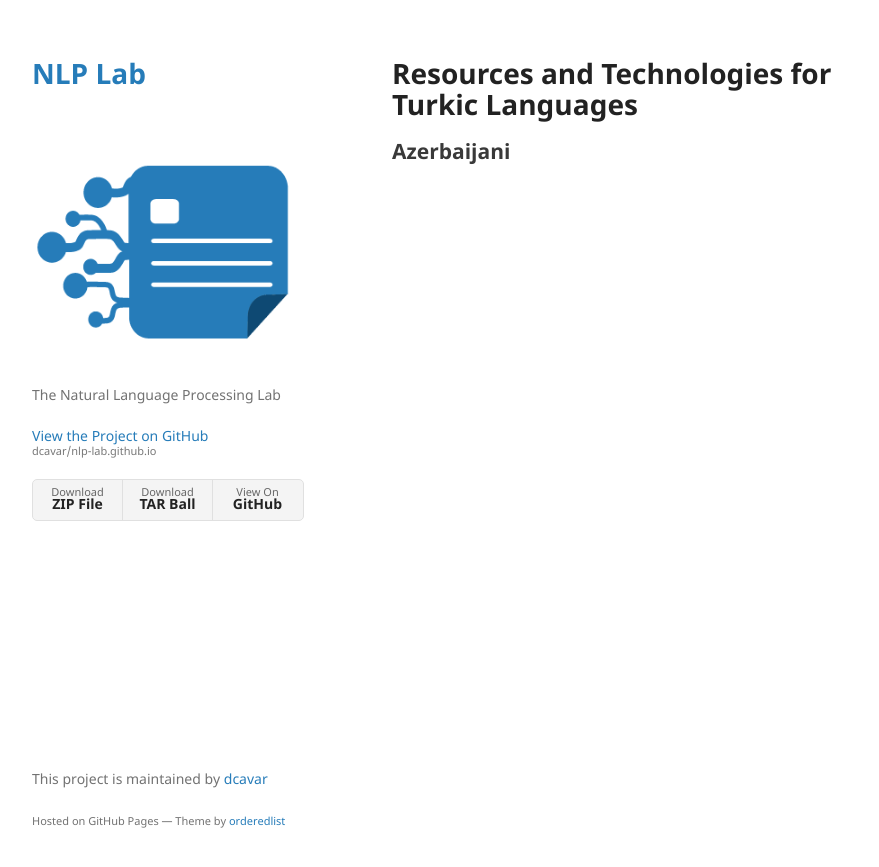
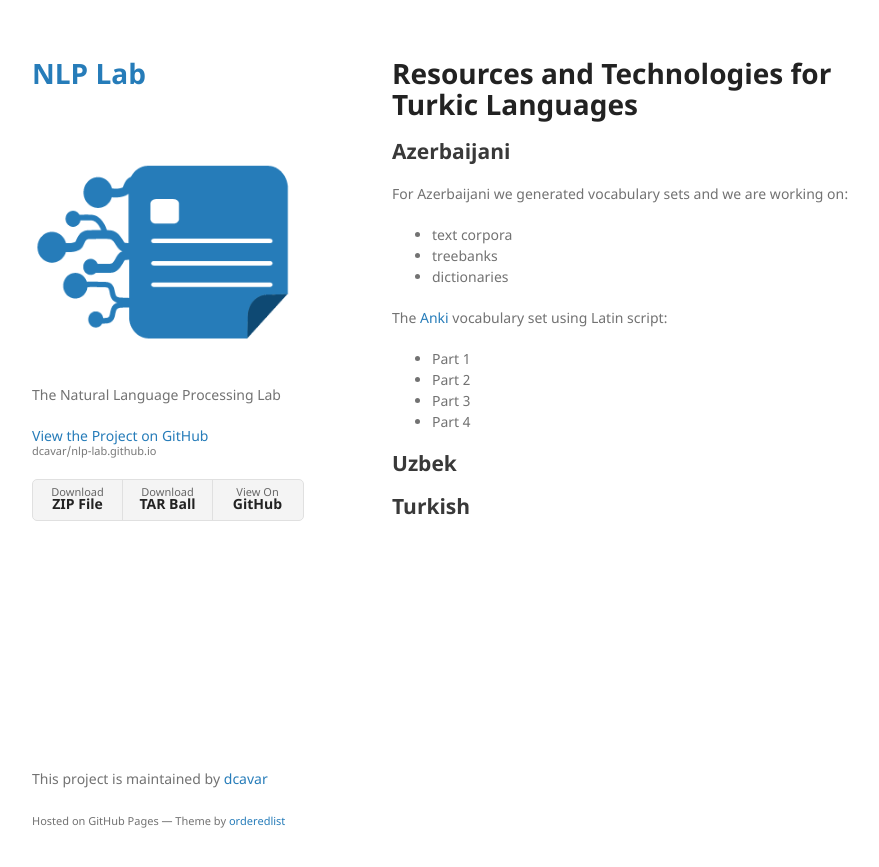
Before and after one commit to dcavar/nlp-lab.github.io, a Jekyll site: the page built from turkic/README.md, in a window 1280 px wide. Shown: the top 867 px of the page, without its empty margins (178-1057 px from the left). Built offline with Jekyll 4.4.1, drawn with Linux system fonts in a browser that asks for light colours; our own code applies the rules of GitHub Pages for plain Markdown files.

Commit message:
Added docu on sntisemtic projects

```diff
--- a/turkic/README.md
+++ b/turkic/README.md
@@ -2,3 +2,22 @@
 
 
 ## Azerbaijani
+
+For Azerbaijani we generated vocabulary sets and we are working on:
+
+- text corpora
+- treebanks
+- dictionaries
+
+The [Anki](https://ankiweb.net/about) vocabulary set using Latin script:
+
+- Part 1
+- Part 2
+- Part 3
+- Part 4
+
+
+## Uzbek
+
+
+## Turkish
```
Also changed, not shown: publications.md (+4 -1 lines).
